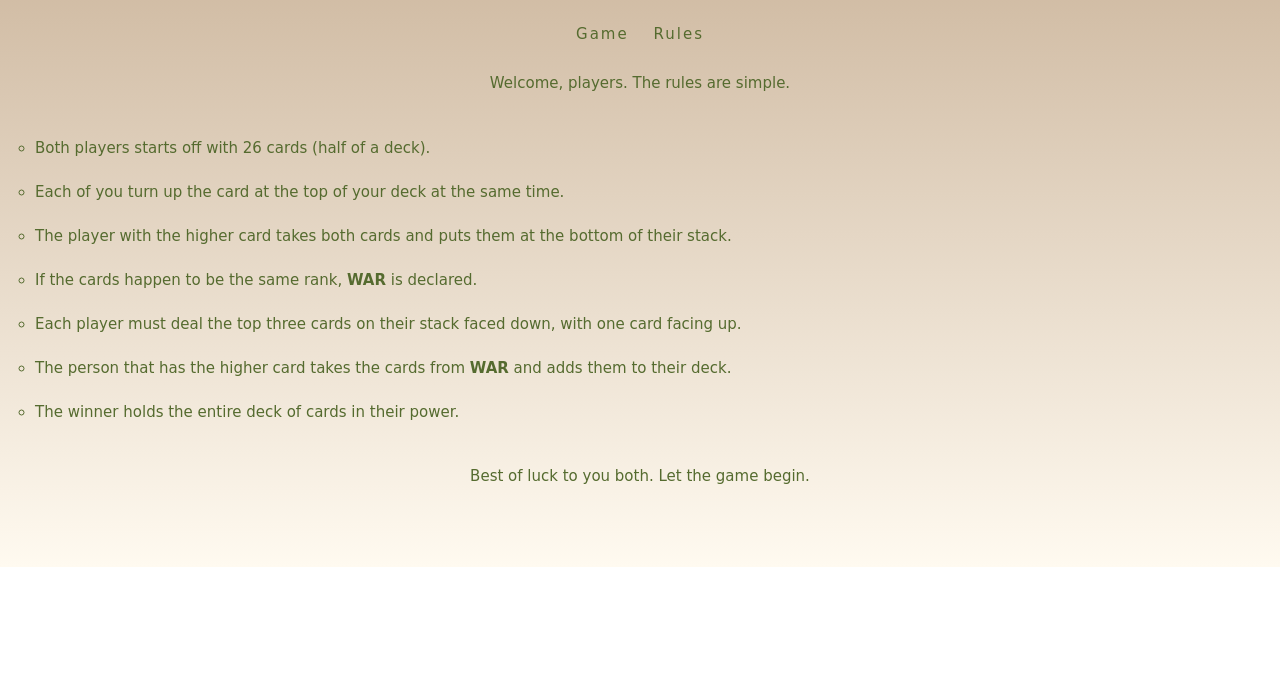
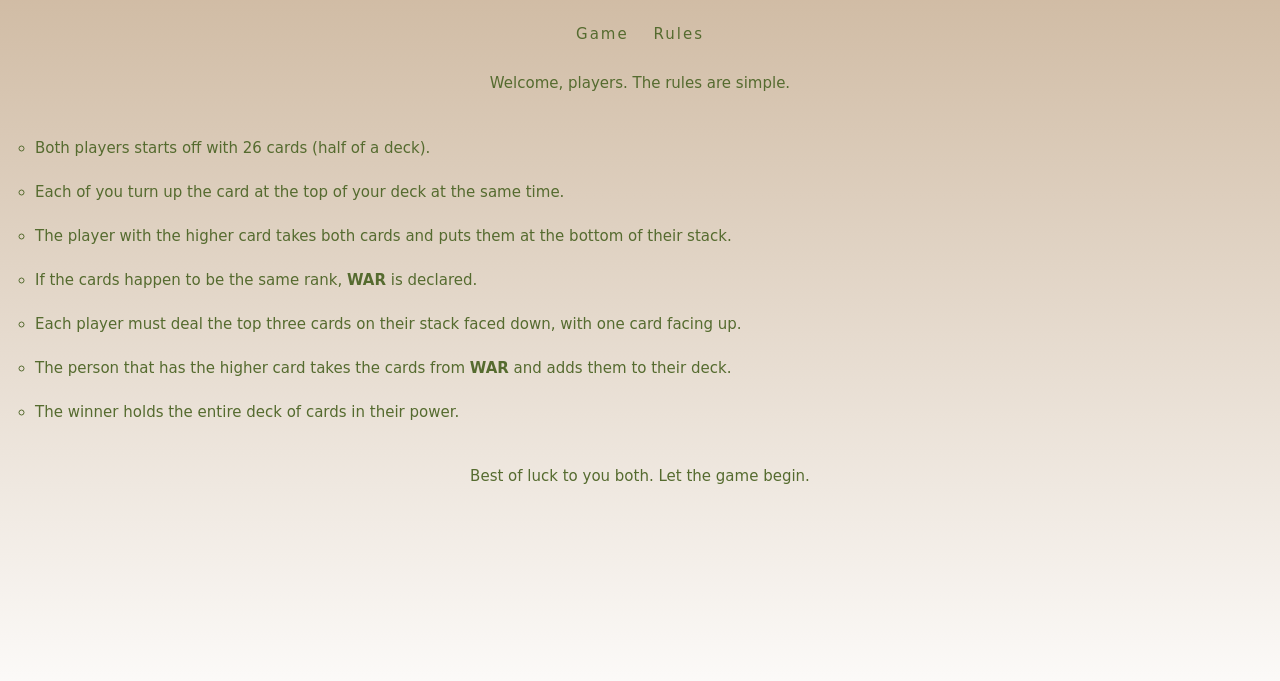
Before and after one commit to arkauffman/war-game, a plain HTML site: page templates/rules.html in a window 1280 px wide. Shown: the part 59-740 px from the top of the page. Drawn offline with Linux system fonts and the light colour scheme; a web font is replaced by a local one.

Commit message:
fixed gradient background height

```diff
--- a/css/app.css
+++ b/css/app.css
@@ -3,12 +3,13 @@
     color: #556b2f;
 }
 
-body {
-    background: linear-gradient(#cdb79e, #fffaf0) repeat-x;
+html {
+    height: 100%;
 }
 
-.body {
-    padding-bottom: 48px;
+body {
+    background: linear-gradient(#cdb79e, white) repeat-x;
+    height: 100%;
 }
 
 .container {
```
